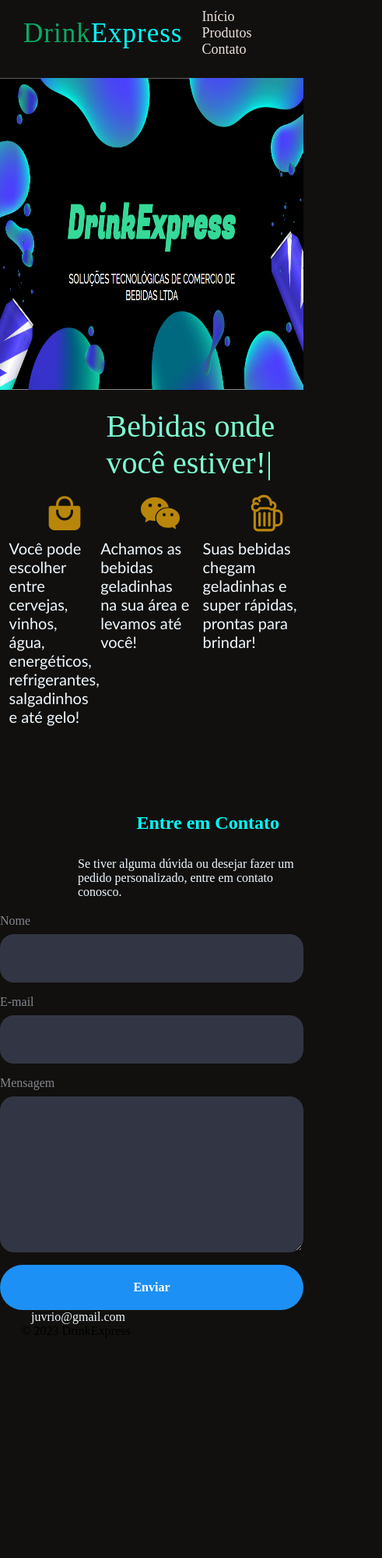
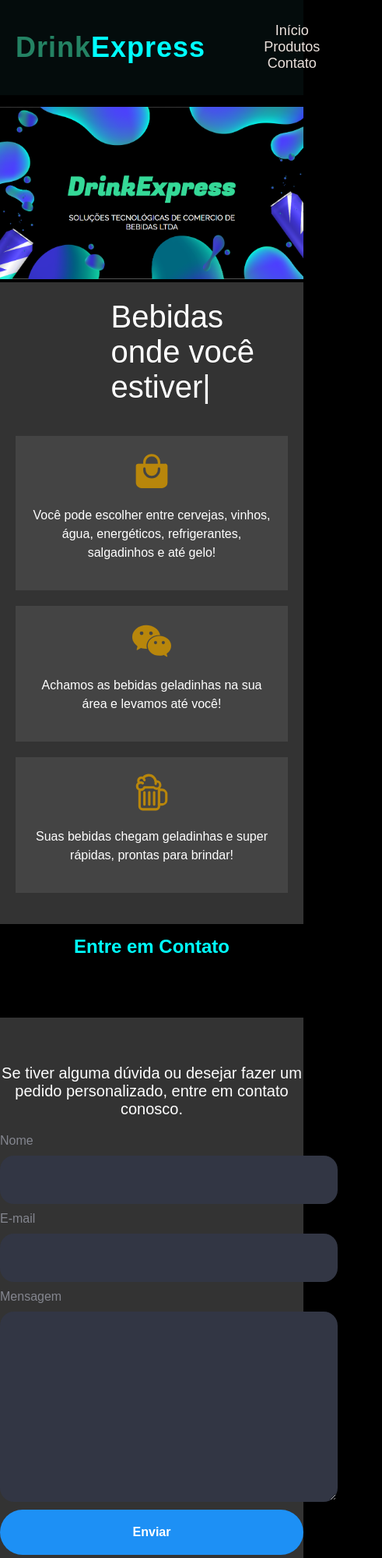
Before and after one commit to MariDutra/miniloja, a plain HTML site: page index.html in a window 390 px wide. Shown: the top 1998 px of the page at 78% size, 491 px wide, since content can reach past the window. Before the commit the page ends 1716 px from the top, so only its background shows below. Drawn offline with nearby package versions, Linux system fonts and the light colour scheme; a web font is replaced by a local one.

Commit message:
responsividade

```diff
--- a/css/pagamento.css
+++ b/css/pagamento.css
@@ -14,7 +14,7 @@ body{
 }
 /*navbar/inicio*/
 .navbar{
-  position: fixed;
+
   width: 100%;
 
 }
@@ -143,14 +143,24 @@ form {
   .error {
     color: tomato;
   }
-  @media (max-width: 768px) {
-    body {
-        font-size: 16px;
-    }
+
+
+/* Adicione uma media query para telas menores */
+@media (max-width: 768px) {
+  /* Estilos específicos para telas menores */
+  h1 {
+      margin-left: 10%; /* Ajuste a margem esquerda para telas menores */
+      font-size: 24px; /* Tamanho de fonte menor para telas menores, se necessário */
+  }
+
+  p {
+      margin-left: 10%; /* Ajuste a margem esquerda para telas menores */
+      font-size: 16px; /* Tamanho de fonte menor para telas menores, se necessário */
+  }
+
+  form {
+      margin-left: 10%; /* Ajuste a margem esquerda para telas menores */
+  }
+
+  /* Adicione mais estilos específicos para telas menores conforme necessário */
 }
-@media (max-width: 768px) {
-  /* Estilos para telas menores, como dispositivos móveis */
-  input[type="text"], input[type="email"] {
-      width: 100%;
-  }
-}
--- a/css/produtos.css
+++ b/css/produtos.css
@@ -26,7 +26,7 @@ nav{
     justify-content: space-around;
     align-items: center;
     min-height: 10vh;
-
+    background: #000;
 
 }
 
@@ -103,90 +103,48 @@ p{
   font-family: 'Ubuntu', sans-serif;
   color: antiquewhite;
 }
-form {
-    width: 100%;
-    max-width: 30rem;
+
+button {
+  border-radius: 111px;
+  background-color: #13b53e;
+  border: none;
+  color: white;
+  text-align: center;
+  font-size: 20px;
+  padding: 20px;
+  width: 155px;
+  cursor: pointer;
+  margin: 5px;
+}
+
+button:hover {
+  background-color: #a07a2f; /* Green */
+  color: rgb(193, 27, 27);
+}
+ /* Adicione a seguinte regra para tornar a fonte responsiva */
+
+
+/* Em ./css/produtos.css */
+
+/* Estilos gerais para telas maiores */
+/* ... */
+
+/* Adicione uma media query para telas menores */
+@media (max-width: 768px) {
+  /* Estilos específicos para telas menores */
+  body {
+      font-size: 14px; /* Tamanho de fonte menor para telas menores, se necessário */
   }
 
-  label,
-  input,
-  textarea,
-  button {
-    display: block;
+  .Titulo {
+      margin-left: 10%; /* Ajuste a margem esquerda para telas menores */
   }
 
-  input,
-  textarea,
-  button {
-    width: 100%;
-    font: inherit;
-    padding: 1.25rem;
-    font-weight: 700;
+  .produtos {
+      flex-wrap: wrap; /* Faça os itens do grid quebrarem para a próxima linha */
+      justify-content: center; /* Centralize os itens */
   }
 
-  input,
-  textarea {
-    margin-bottom: 1rem;
-    color: white;
-    background: #323644;
-    border: 0.125rem solid transparent;
-    border-radius: 1.125rem;
-    transition: border-color 0.3s, box-shadow 0.3s;
-  }
 
-  input:hover,
-  input:focus,
-  textarea:hover,
-  textarea:focus {
-    outline: none;
-    border-color: #1d90f5;
-    box-shadow: 0 0 0 0.3125rem #26344a;
-  }
 
-  label {
-    margin-bottom: 0.5rem;
-    color: #84868f;
-  }
-
-  textarea {
-    min-height: 12.5rem;
-    resize: vertical;
-  }
-
-  button {
-    border: none;
-    border-radius: 99px;
-    color: white;
-    background: #1d90f5;
-    cursor: pointer;
-    transition: 0.3s;
-  }
-
-  button:hover,
-  button:focus {
-    outline: none;
-    background: #1c70d3;
-  }
-
-  button:disabled {
-    cursor: not-allowed;
-    background: #555b69;
-  }
-
-  .success,
-  .error {
-    text-align: center;
-  }
-
-  .success {
-    color: greenyellow;
-  }
-
-  .error {
-    color: tomato;
-  }
-  @media (max-width: 768px) {
-    body {
-        font-size: 16px;
-    }
 }
--- a/css/stylles.css
+++ b/css/stylles.css
@@ -1,26 +1,7 @@
 @import url('https://fonts.googleapis.com/css2?family=Dela+Gothic+One&family=Roboto:wght@300;400;500&family=Ubuntu:wght@400;500;700&display=swap');
-*{
-    margin: 0;
-    padding: 0;
-    box-sizing: border-box;
-    text-decoration: none;
 
-}
-html{
-  width: 100%;
-}
-body{
-    display: block;
-    background-color: rgb(17, 16, 14);
+/*navbar/inicio*/
 
-
-}
-/*navbar/inicio*/
-.navbar{
-
-  width: 100%;
-
-}
 nav{
     display: flex;
     justify-content: space-around;
@@ -31,13 +12,7 @@ nav{
 
 }
 
-.logo a{
-    color: rgb(11, 170, 101);
-    font-size: 35px;
-    font-weight: 500;
-    margin-left: 30px;
 
-}
 .menu li{
     list-style: none;
     display: inline-block;
@@ -80,10 +55,9 @@ nav{
 
   .text-3{
     font-size: 40px;
-    margin: 5px;
-    margin-top: 5%;
+
     margin-left: 35%;
-    color: aquamarine;
+    color: rgb(255, 255, 255);
 
 }
 
@@ -174,7 +148,7 @@ form {
         font-size: 16px;
     }
 
-    input[type="text"], input[type="email"] {
-        width: 100%;
+    form{
+      left: 70%;
     }
 }
--- a/index.html
+++ b/index.html
@@ -6,6 +6,99 @@
     <meta name="viewport" content="width=device-width, initial-scale=1.0">
     <title>Drinks!</title>
     <link rel="stylesheet" href="./css/stylles.css">
+    <style>
+        /* CSS aqui para tornar o site responsivo */
+        body {
+            font-family: Arial, sans-serif;
+            margin: 0;
+            padding: 0;
+            background-color: black;
+        }
+
+        .navbar {
+            background-color: rgb(4, 12, 12);
+            padding: 10px;
+            text-align: center;
+            min-height: 10vh;
+
+        }
+
+        .navbar a {
+            text-decoration: none;
+            color: white;
+            margin: 0 10px;
+        }
+
+        .banner img {
+            width: 100%;
+            height: auto;
+        }
+
+        .sobre {
+            background-color: #333;
+            color: white;
+            padding: 20px 0;
+        }
+
+        .wrapper {
+            max-width: 1200px;
+            margin: 0 auto;
+            padding: 0 20px;
+            display: flex;
+            flex-wrap: wrap;
+            justify-content: space-around;
+        }
+
+        .card {
+            flex-basis: calc(33.33% - 20px);
+            padding: 20px;
+            margin-bottom: 20px;
+            background-color: #444;
+            text-align: center;
+        }
+
+        .card2 {
+            flex-basis: calc(33.33% - 20px);
+            padding: 20px;
+            margin-bottom: 20px;
+            background-color: #444;
+            text-align: center;
+        }
+
+        .about {
+            font-size: 16px;
+            line-height: 1.5;
+        }
+
+        .contato {
+            background-color: #333;
+            color: white;
+            padding: 40px 0;
+            text-align: center;
+        }
+
+        form {
+            max-width: 400px;
+            margin: 0 auto;
+            text-align: left;
+        }
+
+        form label,
+        form input,
+        form textarea,
+        form button {
+            display: block;
+            margin-bottom: 10px;
+            width: 100%;
+        }
+
+        footer {
+            background-color: #444;
+            color: white;
+            text-align: center;
+            padding: 10px 0;
+        }
+    </style>
 </head>
 
 <body>
@@ -13,72 +106,52 @@
         <nav>
             <div class="logo">
                 <h2>
-                    <a href="#">Drink<span style="color: aqua;">Express</span></a>
+                    <a href="#" style="color: rgb(36, 130, 99);">Drink<span style="color: aqua;">Express</span></a>
                 </h2>
-
             </div>
-
             <ul class="menu">
                 <li><a href="#">Início</a></li>
                 <li><a href="./produtos.html">Produtos</a></li>
                 <li><a href="#contacto">Contato</a></li>
             </ul>
         </nav>
+    </header>
 
-    </header>
     <section class="banner">
-        <img src="./img/captela.png" alt="Bebidas Especiais"
-            style="width: 100%; height: 400px; align-items: auto; ">
+        <img src="./img/captela.png" alt="Bebidas Especiais">
     </section>
-    <div class="sobre" >
+
+    <div class="sobre">
         <div class="wrapper">
-            <div class="text-3">Bebidas <span class="typing"></span></div>
-            <div class="max-width" style="display: flex; margin-top: 4%;">
-
-                <div class="card"><ion-icon name="bag-handle" style="color: darkgoldenrod; font-size: 50px; margin-left: 50%;"></ion-icon>
-                    <p class="about"
-                        style="color: aliceblue; margin-left: 10%; margin-top: 3%; align-items: center; justify-content: space-around;
-                     font-family:'Trebuchet MS', 'Lucida Sans Unicode', 'Lucida Grande', 'Lucida Sans', Arial, sans-serif; font-size: 20px;">
-                        Você pode escolher entre cervejas, vinhos,<br> água, energéticos, refrigerantes, salgadinhos e até
-                        gelo!
+            <div class="text-3" style="margin-top: 2px;">Bebidas <span class="typing"></span></div>
+            <div class="max-width" style="margin-top: 40px;">
+                <div class="card"><ion-icon name="bag-handle" style="color: darkgoldenrod; font-size: 50px;"></ion-icon>
+                    <p class="about">
+                        Você pode escolher entre cervejas, vinhos, água, energéticos, refrigerantes, salgadinhos e até gelo!
                     </p>
                 </div>
 
-                <div class="card2"><ion-icon name="logo-wechat" style="color: darkgoldenrod; font-size: 50px; margin-left: 50%;"></ion-icon>
-                    <p class="about"
-                        style="color: aliceblue; margin-left: 10%; margin-top: 3%; align-items: center; justify-content: space-around;
-                     font-family:'Trebuchet MS', 'Lucida Sans Unicode', 'Lucida Grande', 'Lucida Sans', Arial, sans-serif; font-size: 20px;">
+                <div class="card2"><ion-icon name="logo-wechat" style="color: darkgoldenrod; font-size: 50px;"></ion-icon>
+                    <p class="about">
                         Achamos as bebidas geladinhas na sua área e levamos até você!
                     </p>
                 </div>
 
-                <div class="card2"><ion-icon name="beer-outline" style="color: darkgoldenrod; font-size: 50px; margin-left: 50%;
-                    "></ion-icon>
-                    <p class="about"
-                        style="color: aliceblue; margin-left: 10%; margin-top: 3%; align-items: center; justify-content: space-around;
-                     font-family:'Trebuchet MS', 'Lucida Sans Unicode', 'Lucida Grande', 'Lucida Sans', Arial, sans-serif; font-size: 20px;">
+                <div class="card2"><ion-icon name="beer-outline" style="color: darkgoldenrod; font-size: 50px;"></ion-icon>
+                    <p class="about">
                         Suas bebidas chegam geladinhas e super rápidas, prontas para brindar!
                     </p>
                 </div>
-
             </div>
         </div>
     </div>
 
-    <br>
-    <br>
+    <h2 style="text-align: center; margin-top: 4%; color: aqua; min-height: 10vh;">Entre em Contato</h2>
 
-    <br>
-    <br>
-    <h2 style="margin-left: 45%; margin-top: 10%; color: aqua;">Entre em Contato</h2>
     <section class="contato" id="contacto">
-
-        <p style="display: flex; margin-top: 30px; margin-left: 100px; color: aliceblue;">Se tiver
-            alguma dúvida ou desejar fazer um pedido personalizado, entre em contato
-            conosco.
-        </p>
-        <form style="margin-left: 0px; margin-top: 5%;" action="https://formsubmit.co/ajax/maria.dutra2305@gmail.com"
-            method="POST" data-form>
+        <p style="color: white; font-size: 20px;">Se tiver alguma dúvida ou desejar fazer um pedido personalizado,
+            entre em contato conosco.</p>
+        <form action="https://formsubmit.co/ajax/maria.dutra2305@gmail.com" method="POST" data-form>
             <label for="nome">Nome</label>
             <input type="text" name="nome" id="nome" required />
             <label for="email">E-mail</label>
@@ -87,24 +160,26 @@
             <textarea name="mensagem" id="mensagem" required></textarea>
             <button type="submit" data-button>Enviar</button>
         </form>
-        <a href="mailto:contato@minilojadebebidas.com"
-            style="color: aliceblue; margin-left: 40px;">juvrio@gmail.com</a>
+        <a href="mailto:contato@minilojadebebidas.com" style="color: white;">juvrio@gmail.com</a>
     </section>
 
-    <footer style="margin-left: 7%;">
+    <footer>
         <p>&copy; 2023 DrinkExpress</p>
     </footer>
 
     <script src="https://ajax.googleapis.com/ajax/libs/jquery/3.3.1/jquery.min.js"></script>
-    <script type="module" src="https://unpkg.com/ionicons@5.5.2/dist/ionicons/ionicons.esm.js"></script>
-    <script nomodule src="https://unpkg.com/ionicons@5.5.2/dist/ionicons/ionicons.js"></script>
+    <script type="module"
+        src="https://unpkg.com/ionicons@5.5.2/dist/ionicons/ionicons.esm.js"></script>
+    <script nomodule
+        src="https://unpkg.com/ionicons@5.5.2/dist/ionicons/ionicons.js"></script>
     <script src="https://code.jquery.com/jquery-3.6.0.min.js"></script>
     <script src="./script/lojinha.js"></script>
     <script src="./script/scroll.js"></script>
     <script src="https://cdnjs.cloudflare.com/ajax/libs/waypoints/4.0.1/jquery.waypoints.min.js"></script>
     <script src="https://cdnjs.cloudflare.com/ajax/libs/OwlCarousel2/2.3.4/owl.carousel.min.js"></script>
     <script src="https://cdnjs.cloudflare.com/ajax/libs/typed.js/2.0.12/typed.min.js"></script>
-    <link rel="stylesheet" href="https://cdnjs.cloudflare.com/ajax/libs/OwlCarousel2/2.3.4/assets/owl.carousel.min.css">
+    <link rel="stylesheet"
+        href="https://cdnjs.cloudflare.com/ajax/libs/OwlCarousel2/2.3.4/assets/owl.carousel.min.css">
 </body>
 
 </html>
```
Also changed, not shown: pagamento.html (+2 -2 lines), produtos.html (+1 -19 lines).
